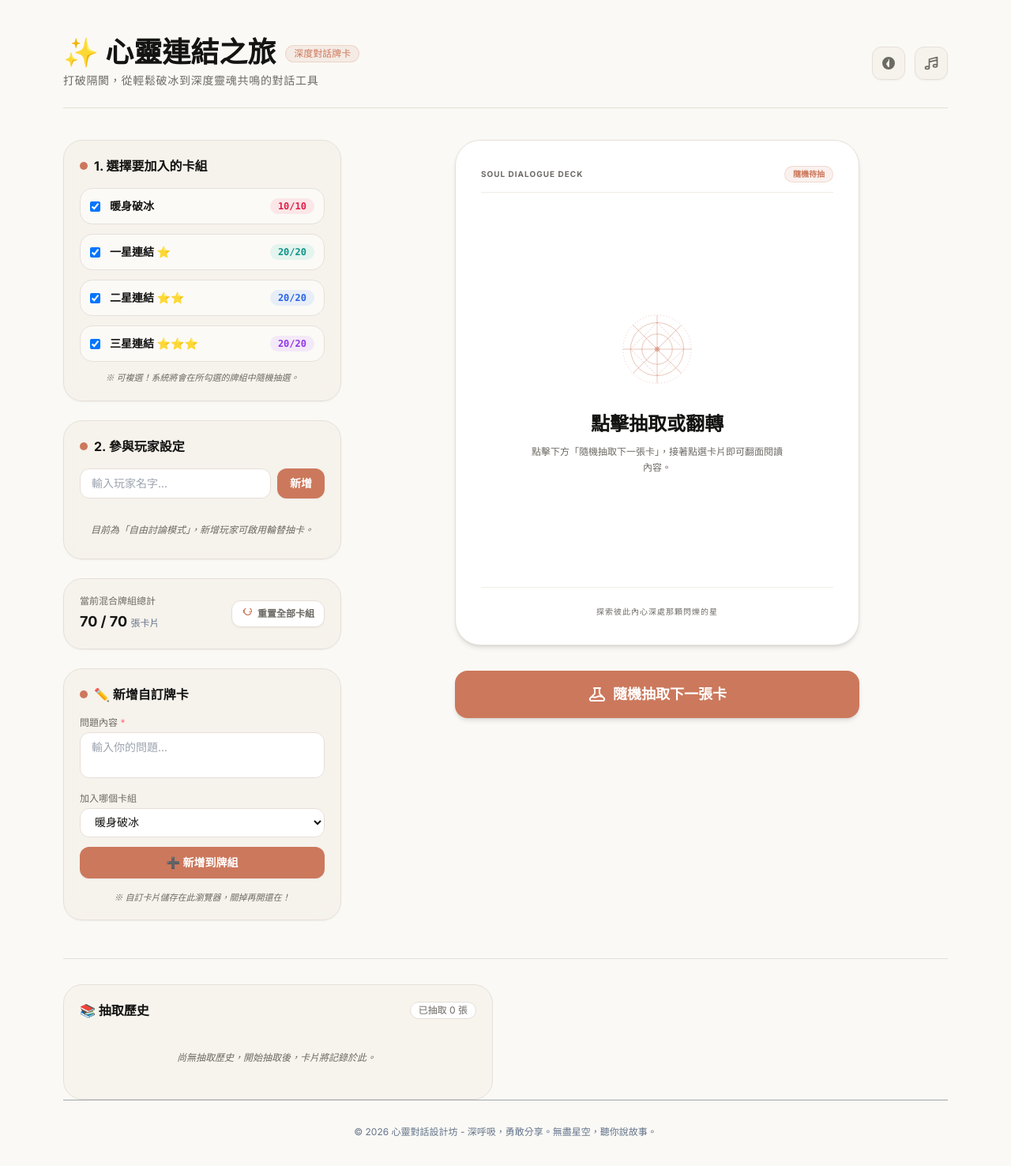
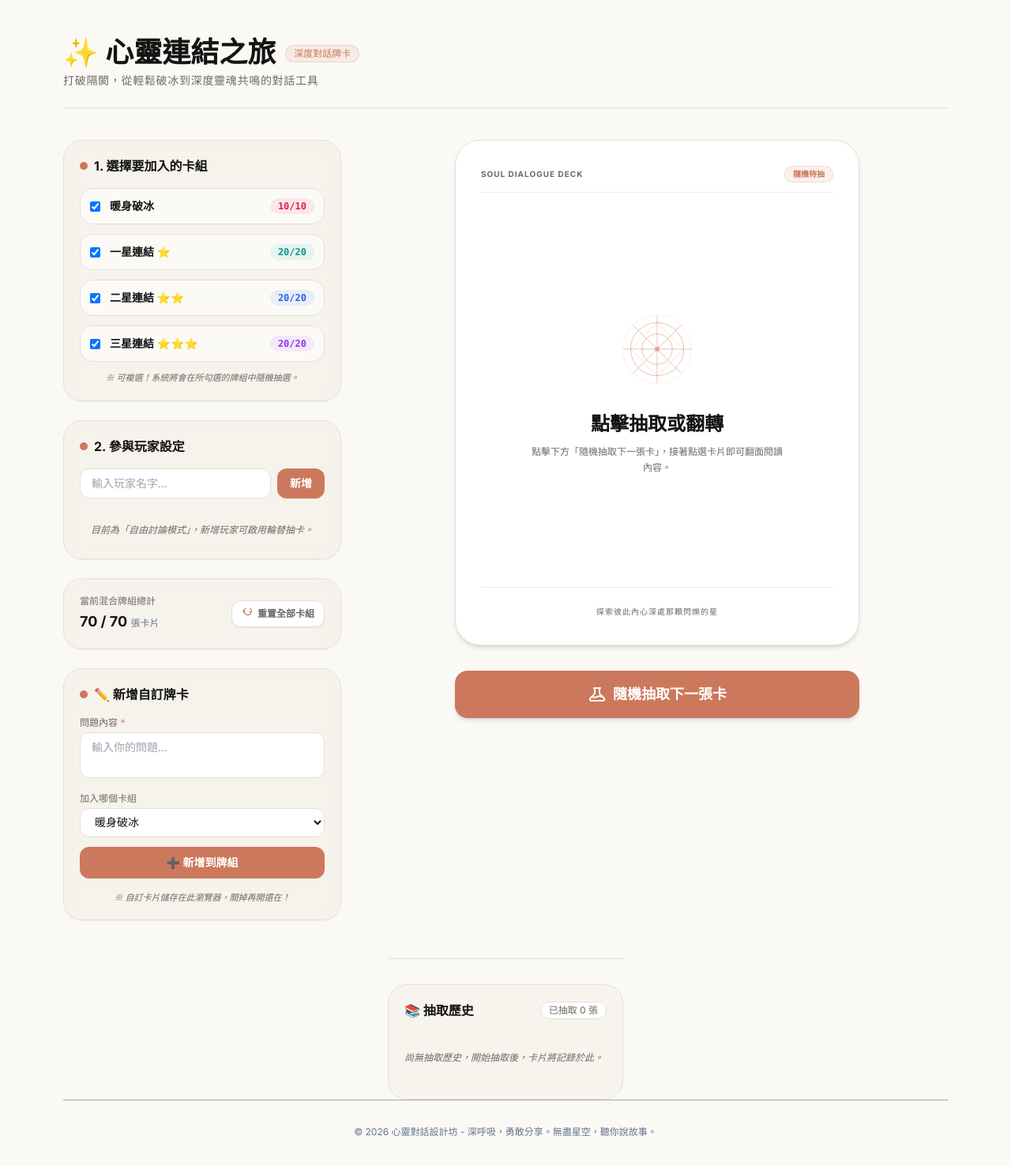
Before and after one commit to ian32253188/soul-dialogue-game, a plain HTML site: page index.html in a window 1280 px wide. Shown: the whole page at 79% size. Drawn offline with nearby package versions, Linux system fonts and the light colour scheme; grey boxes are pictures that could not be loaded.

Commit message:
clean: remove music widget and header toggle buttons

```diff
--- a/index.html
+++ b/index.html
@@ -83,23 +83,6 @@
           <span class="text-xs px-2.5 py-0.5 rounded-full bg-brand-coral/10 border border-brand-coral/20 text-brand-coral font-medium font-sans">深度對話牌卡</span>
         </h1>
         <p class="text-xs md:text-sm text-brand-muted tracking-wider">打破隔閡，從輕鬆破冰到深度靈魂共鳴的對話工具</p>
-      </div>
-
-      <!-- Controls (Sound Effect, YouTube Widget) -->
-      <div class="flex items-center gap-3">
-        <!-- Sound Toggle Button -->
-        <button id="soundToggleBtn" onclick="toggleSound()" class="p-2.5 bg-brand-card/40 hover:bg-brand-creamStrong text-brand-muted hover:text-brand-ink border border-brand-hairline rounded-xl transition shadow-sm active:scale-95" title="切換音效">
-          <svg id="soundIcon" xmlns="http://www.w3.org/2000/svg" class="h-5 w-5" viewBox="0 0 20 20" fill="currentColor">
-            <path fill-rule="evenodd" d="M18 10a8 8 0 11-16 0 8 8 0 0116 0zm-8-3a1 1 0 00-.867.5L6.855 11H5a1 1 0 110-2h1.855l2.278-3.5A1 1 0 0111 6v8a1 1 0 01-1.867.5L6.855 11H5a1 1 0 110-2h1.855l2.278-3.5A1 1 0 0110 7z" clip-rule="evenodd" />
-          </svg>
-        </button>
-
-        <!-- YouTube Music Toggle Button -->
-        <button id="musicToggleBtn" onclick="toggleMusicWidget()" class="p-2.5 bg-brand-card/40 hover:bg-brand-creamStrong text-brand-muted hover:text-brand-ink border border-brand-hairline rounded-xl transition shadow-sm active:scale-95" title="背景音樂">
-          <svg xmlns="http://www.w3.org/2000/svg" class="h-5 w-5" fill="none" viewBox="0 0 24 24" stroke="currentColor">
-            <path stroke-linecap="round" stroke-linejoin="round" stroke-width="2" d="M9 19V6l12-3v13M9 19c0 1.105-1.343 2-3 2s-3-.895-3-2 1.343-2 3-2 3 .895 3 2zm12-3c0 1.105-1.343 2-3 2s-3-.895-3-2 1.343-2 3-2 3 .895 3 2zM9 10l12-3" />
-          </svg>
-        </button>
       </div>
     </header>
 
@@ -329,8 +312,8 @@
       </section>
     </main>
 
-    <!-- Bottom Widgets Panel: Favorite cards & History logs & YouTube Music Embedding -->
-    <section class="mt-12 grid grid-cols-1 md:grid-cols-2 gap-8 border-t border-brand-hairline pt-8">
+    <!-- Bottom Widgets Panel: History logs -->
+    <section class="mt-12 max-w-lg mx-auto border-t border-brand-hairline pt-8">
 
       <!-- Drew Card History Log -->
       <div class="bg-brand-card/30 border border-brand-hairline p-5 rounded-3xl font-sans">
@@ -342,16 +325,6 @@
         </div>
         <div id="historyLogList" class="space-y-2 max-h-56 overflow-y-auto pr-1 text-sm">
           <p class="text-xs text-brand-muted italic text-center py-6">尚無抽取歷史，開始抽取後，卡片將記錄於此。</p>
-        </div>
-      </div>
-
-      <!-- YouTube Music Embedding panel -->
-      <div id="musicWidgetContainer" class="scale-y-0 h-0 transition-all duration-300 origin-top overflow-hidden bg-brand-card/30 border border-brand-hairline p-5 rounded-3xl">
-        <h3 class="text-sm font-bold text-brand-ink mb-3 flex items-center gap-2 font-sans">
-          🎵 深度對話背景音樂 (YouTube Lofi Ambient)
-        </h3>
-        <div class="aspect-video w-full rounded-2xl overflow-hidden border border-brand-hairline">
-          <iframe class="w-full h-full" src="https://www.youtube.com/embed/jfKfPfyJRdk" title="YouTube video player" frameborder="0" allow="accelerometer; autoplay; clipboard-write; encrypted-media; gyroscope; picture-in-picture; web-share" allowfullscreen></iframe>
         </div>
       </div>
 
@@ -998,28 +971,7 @@
       });
     }
 
-    // ------------------------------------------------------------------
-    // Collapsible YouTube Ambient Panel Controller
-    // ------------------------------------------------------------------
-    let musicWidgetOpen = false;
 
-    function toggleMusicWidget() {
-      const widget = document.getElementById("musicWidgetContainer");
-      musicWidgetOpen = !musicWidgetOpen;
-
-      if (musicWidgetOpen) {
-        widget.classList.remove("scale-y-0", "h-0");
-        widget.classList.add("scale-y-100", "h-auto", "mt-8");
-        // Scroll to widget smoothly
-        setTimeout(() => {
-          widget.scrollIntoView({ behavior: 'smooth' });
-        }, 150);
-      } else {
-        widget.classList.add("scale-y-0", "h-0");
-        widget.classList.remove("scale-y-100", "h-auto", "mt-8");
-      }
-      playSound('flip');
-    }
   </script>
 
 </body>
```
